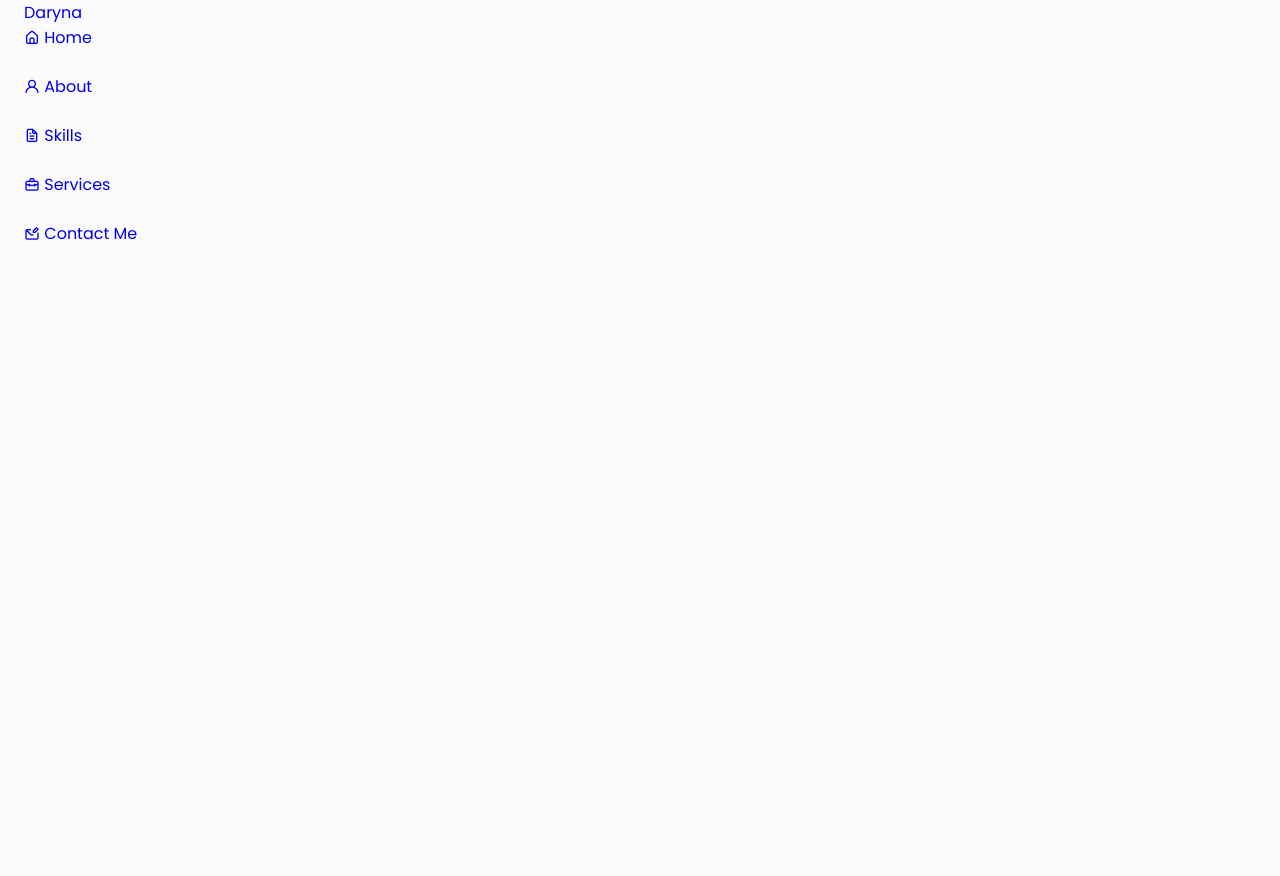
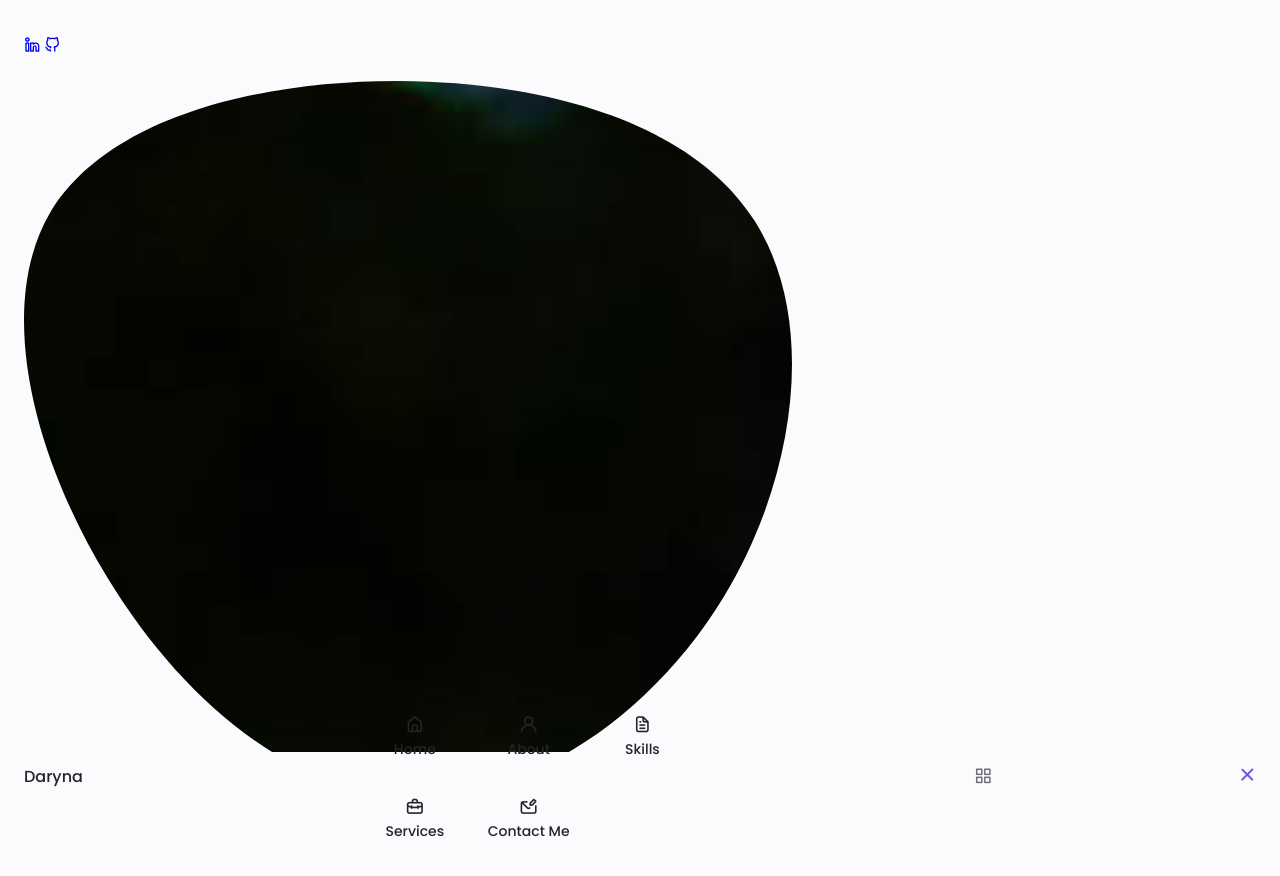
Before and after one commit to daryna22/CV, a plain HTML site: page index.html in a window 1280 px wide. Before the commit the page ends 800 px from the top, so only its background shows below. Drawn offline with nearby package versions, Linux system fonts and the light colour scheme.

Commit message:
Main/Images

```diff
--- a/index.html
+++ b/index.html
@@ -16,29 +16,68 @@
             <ul class="nav__list grid">
                 <li class="nav__item">
                     <a href="#home" class="nav__link">
-                        <i class="uil uil-estate"></i> Home
+                        <i class="uil uil-estate nav__icon"></i> Home
                     </a>
                 <li class="nav__item">
                     <a href="#about" class="nav__link">
-                        <i class="uil uil-user"></i> About
+                        <i class="uil uil-user nav__icon"></i> About
                     </a>
                 <li class="nav__item">
                     <a href="#skills" class="nav__link">
-                        <i class="uil uil-file-alt"></i> Skills
+                        <i class="uil uil-file-alt nav__icon"></i> Skills
                     </a>
                 <li class="nav__item">
                     <a href="#services" class="nav__link">
-                        <i class="uil uil-briefcase-alt"></i> Services
+                        <i class="uil uil-briefcase-alt nav__icon"></i> Services
                     </a>
                 <li class="nav__item">
                     <a href="#contact" class="nav__link">
-                        <i class="uil uil-envelope-edit"></i> Contact Me
+                        <i class="uil uil-envelope-edit nav__icon"></i> Contact Me
                     </a>
                 </li>
             </ul>
+            <i class="uil uil-times nav__close" id="nav-close"></i>
+        </div>
+        <div class="navs__btns">
+            <div class="nav__toggle" id="nav-toggle">
+                <i class="uil uil-apps"></i>
+            </div>
         </div>
     </nav>
 </header>
+<main class="main">
+    <section class="home section" id="home">
+        <div class="home__container container grid">
+            <div class="home__content grid">
+                <div class="home__social">
+                    <a href="https://www.linkedin.com/in/daryna-maksymenko-3b5b23218/" target="_blank" class="home__social-icon">
+                        <i class="uil uil-linkedin-alt"></i>
+                    </a>
+                    <a href="https://github.com/daryna22" target="_blank" class="home__social-icon">
+                        <i class="uil uil-github-alt"></i>
+                    </a>
+                </div>
+                <div class="home__img">
+                    <svg class="home__blob" viewBox="0 0 200 187" xmlns="http://www.w3.org/2000/svg" xmlns:xlink="http://www.w3.org/1999/xlink">
+                        <mask id="mask0" mask-type="alpha">
+                            <path d="M190.312 36.4879C206.582 62.1187 201.309 102.826 182.328 134.186C163.346 165.547
+        130.807 187.559 100.226 186.353C69.6454 185.297 41.0228 161.023 21.7403 129.362C2.45775
+        97.8511 -7.48481 59.1033 6.67581 34.5279C20.9871 10.1032 59.7028 -0.149132 97.9666
+        0.00163737C136.23 0.303176 174.193 10.857 190.312 36.4879Z"/>
+                        </mask>
+                        <g mask="url(#mask0)">
+                            <path d="M190.312 36.4879C206.582 62.1187 201.309 102.826 182.328 134.186C163.346
+        165.547 130.807 187.559 100.226 186.353C69.6454 185.297 41.0228 161.023 21.7403
+        129.362C2.45775 97.8511 -7.48481 59.1033 6.67581 34.5279C20.9871 10.1032 59.7028
+        -0.149132 97.9666 0.00163737C136.23 0.303176 174.193 10.857 190.312 36.4879Z"/>
+                            <image class="home__blob-img" href="src/img/main_photo.jpg"/>
+                        </g>
+                    </svg>
+                </div>
+            </div>
+        </div>
+    </section>
+</main>
 
 <script src="src/js/main.js"></script>
 </body>
--- a/src/css/style.css
+++ b/src/css/style.css
@@ -114,3 +114,85 @@ img{
     display: grid;
     gap: 1.5rem;
 }
+
+.header {
+    width: 100%;
+    position: fixed;
+    bottom: 0;
+    left: 0;
+    z-index: var(--z-fixed);
+    background-color: var(--body-color);
+}
+
+.nav {
+    max-width: 968px;
+    height: var(--header-height);
+    display: flex;
+    justify-content: space-between;
+    align-items: center;
+}
+
+.nav__logo, nav__toggle {
+    color: var(--title-color);
+    font-weight: var(--font-medium);
+}
+
+.nav__logo:hover {
+    color: var(--first-color);
+}
+
+.nav__toggle {
+    font-size: 1.1rem;
+    cursor: pointer;
+}
+
+.nav__toggle:hover {
+    color: var(--first-color);
+}
+
+@media screen and (max-width: 767px) {
+    .nav__menu {
+        position: fixed;
+        bottom: -100%;
+        left: 0;
+        width: 100%;
+        background-color: var(--body-color);
+        padding: 2rem 1.5rem 4rem;
+        box-shadow: 0 -1px 4px rgba(0,0,0,.15);
+        border-radius: 1.5rem 1.5rem 0 0;
+        transition: .3s;
+    }
+}
+.nav__list {
+    grid-template-columns: repeat(3, 1fr);
+    gap: 2rem;
+}
+.nav__link {
+    display: flex;
+    flex-direction: column;
+    align-items: center;
+    font-size: var(--small-font-size);
+    color: var(--title-color);
+    font-weight: var(--font-medium);
+}
+.nav__link:hover {
+    color: var(--first-color);
+}
+.nav__icon {
+    font-size: 1.2rem;
+}
+.nav__close {
+    position: absolute;
+    right: 1.3rem;
+    bottom: .5rem;
+    font-size: 1.5rem;
+    cursor: pointer;
+    color: var(--first-color);
+}
+.nav__close:hover {
+    color: var(--first-color-alt);
+}
+
+.show-menu {
+    bottom: 0;
+}
--- a/src/js/main.js
+++ b/src/js/main.js
@@ -0,0 +1,23 @@
+const navMenu = document.getElementById('nav-menu'),
+    navToggle = document.getElementById('nav-toggle'),
+    navClose = document.getElementById('nav-close')
+
+if(navToggle) {
+    navToggle.addEventListener('click', () => {
+        navMenu.classList.add('show-menu')
+    })
+}
+
+if(navClose) {
+    navClose.addEventListener('click', () => {
+        navMenu.classList.remove('show-menu')
+    })
+}
+
+const navLink = document.querySelectorAll('.nav__link')
+
+function linkAction() {
+    const navMenu = document.getElementById('nav-menu')
+    navMenu.classList.remove('show-menu')
+}
+navLink.forEach(n => n.addEventListener('click', linkAction))
```
Also changed, not shown: src/img/blob.svg (added), src/img/main_photo.jpg (added).
